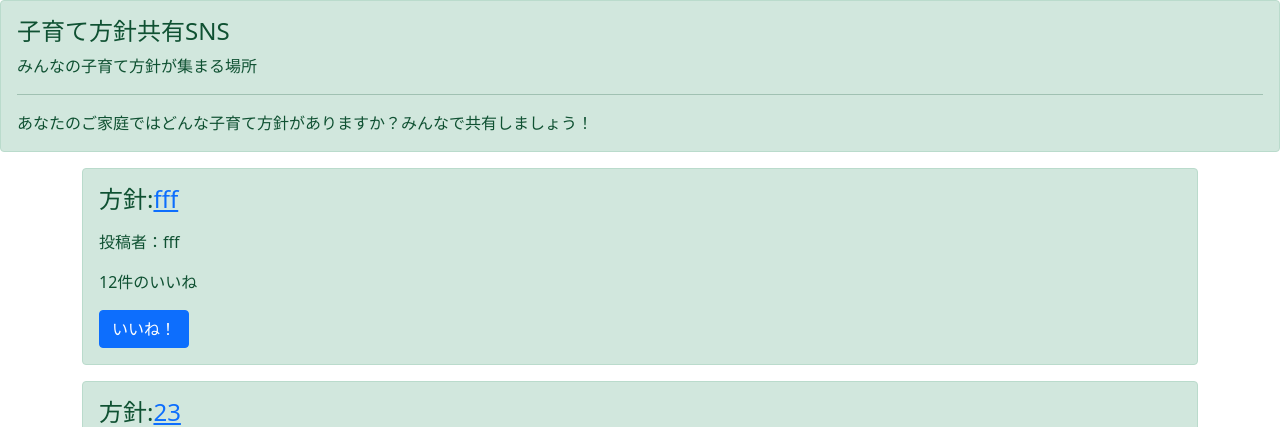
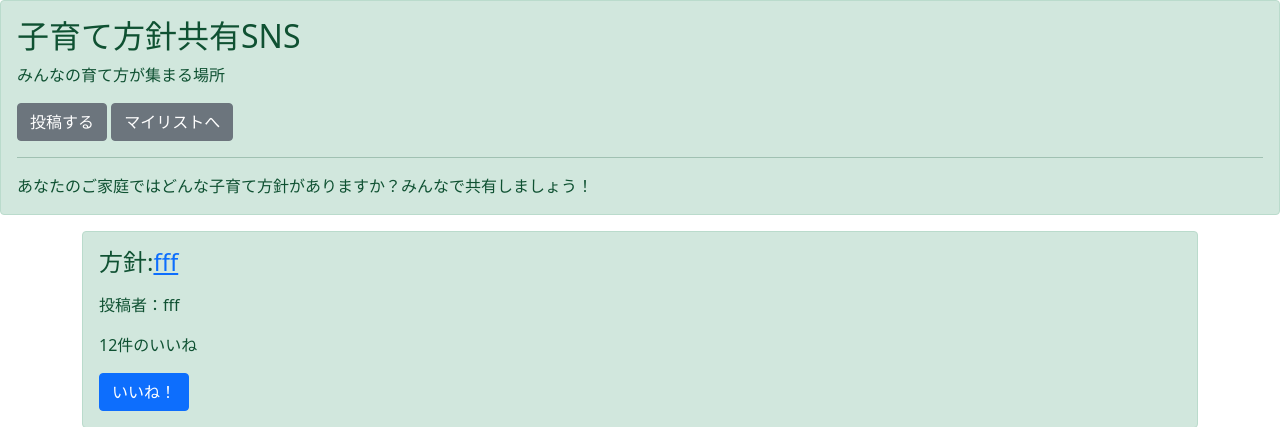
Before and after one commit to StudiousThinker/RaseChild_SNS, a Django app: page /list/ in a window 1280 px wide. Shown: the top 427 px of the page. Run offline with Django 3.2, Linux system fonts and the light colour scheme; a user stored in the database is signed in; data comes from the database, SQL or seed files in the repository; both versions use the stored data as it was after the commit.

Commit message:
make button

```diff
--- a/templates/list.html
+++ b/templates/list.html
@@ -2,8 +2,10 @@
 
 {% block header %}
 <div class="alert alert-success" role="alert">
-    <h4 class="alert-heading">子育て方針共有SNS</h4>
-    <p> みんなの子育て方針が集まる場所</p>
+    <h2 class="alert-heading">子育て方針共有SNS</h2>
+    <p> みんなの育て方が集まる場所</p>
+    <a class="btn btn-secondary" role="button" href="{%  url 'create' %}" >投稿する</a>
+    <a class="btn btn-secondary" role="button" href="{% url 'create' %}" >マイリストへ</a>
     <hr>
     <p class="mb-0">あなたのご家庭ではどんな子育て方針がありますか？みんなで共有しましょう！</p>
 </div>
```
Also changed, not shown: db.sqlite3, 1 other file.
